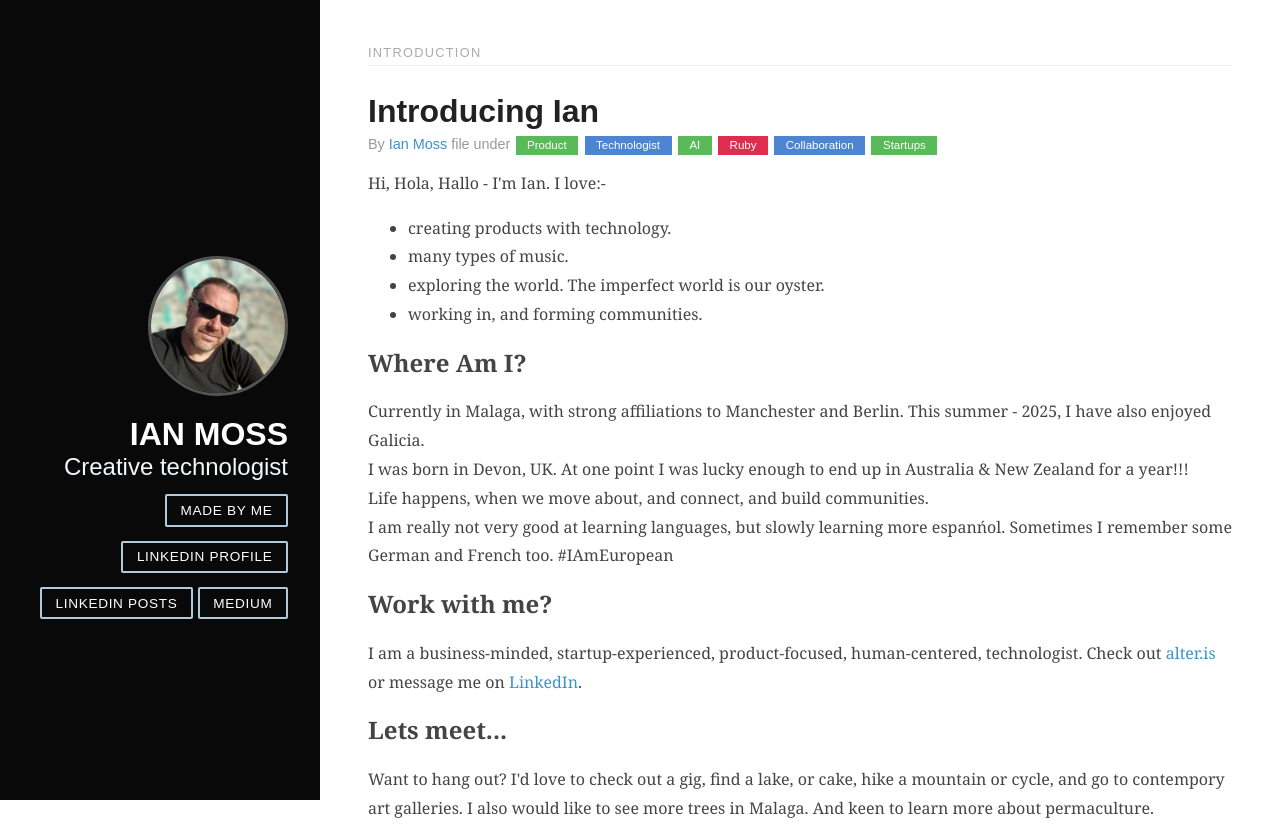
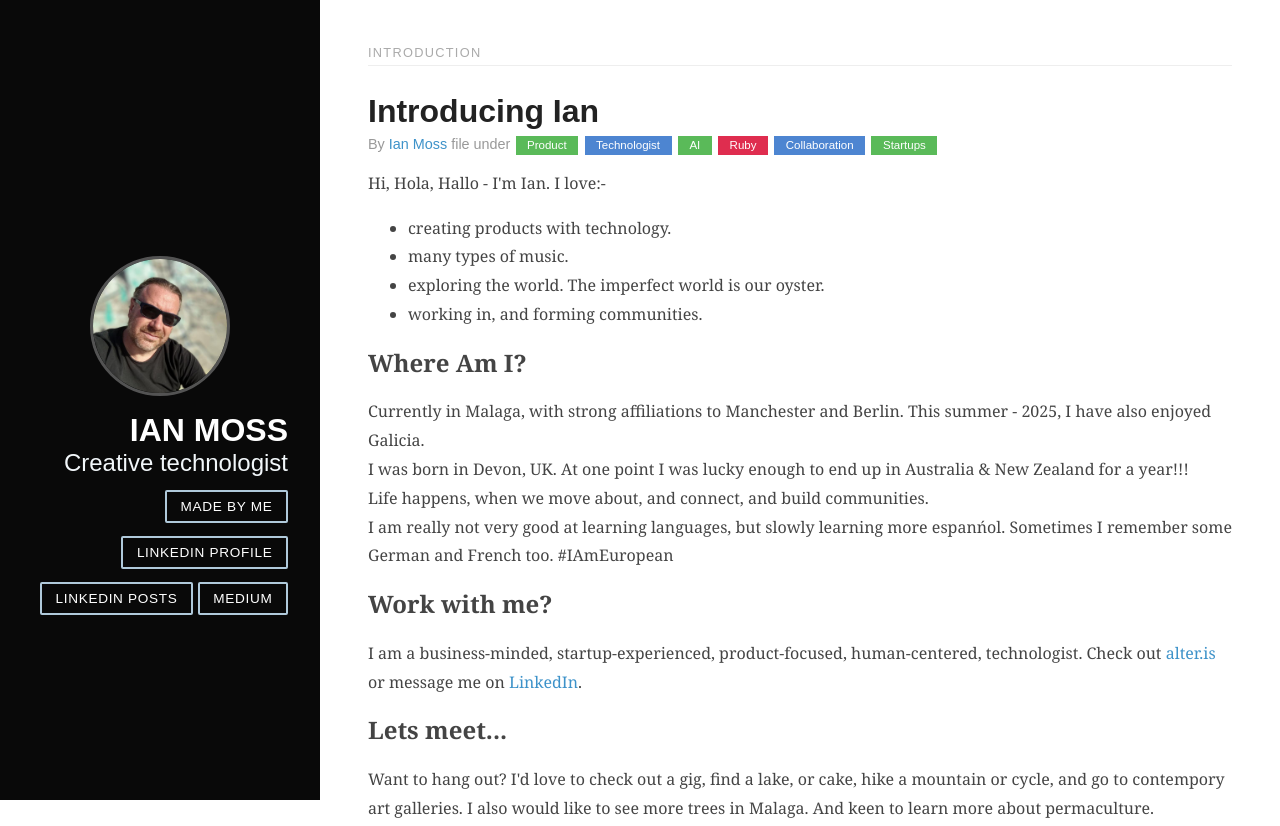
Before and after one commit to alterisian/alterisian.github.io, a plain HTML site: page index.html in a window 1280 px wide. Shown: the top 826 px of the page. Drawn offline with nearby package versions, Linux system fonts and the light colour scheme.

Commit message:
the prod version did not have a circular image. this should fix

```diff
--- a/styles.css
+++ b/styles.css
@@ -34,12 +34,13 @@ h3 {
 }
 
 .sidebar-avatar {
-    display: inline-block;
+    display: block;
+    width: 100%;
     max-width: 140px;
-    width: 100%;
-    height: auto;
+    aspect-ratio: 1 / 1;
+    object-fit: cover;
     border-radius: 50%;
-    margin: 0 0 1em;
+    margin: 0 auto 1em;
     border: 3px solid rgba(255,255,255,0.3);
 }
 
```
